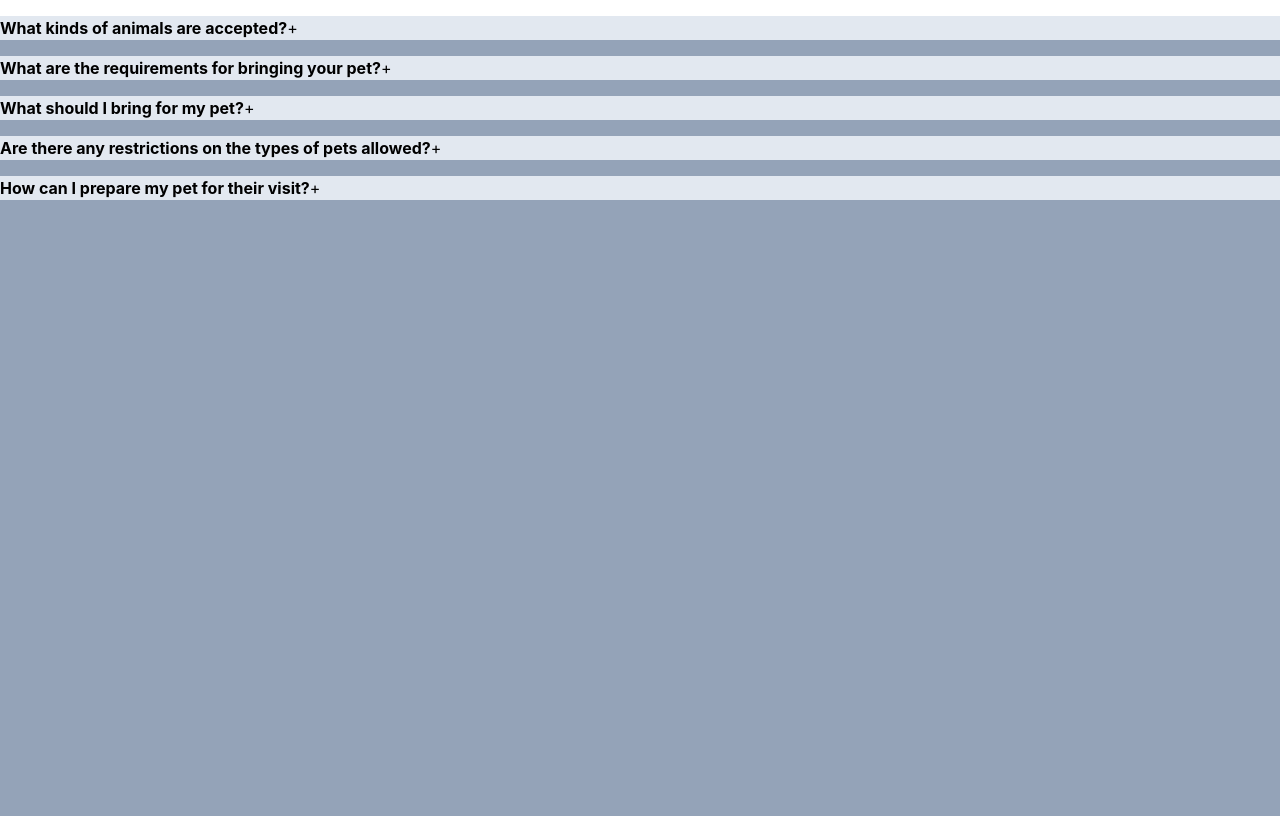
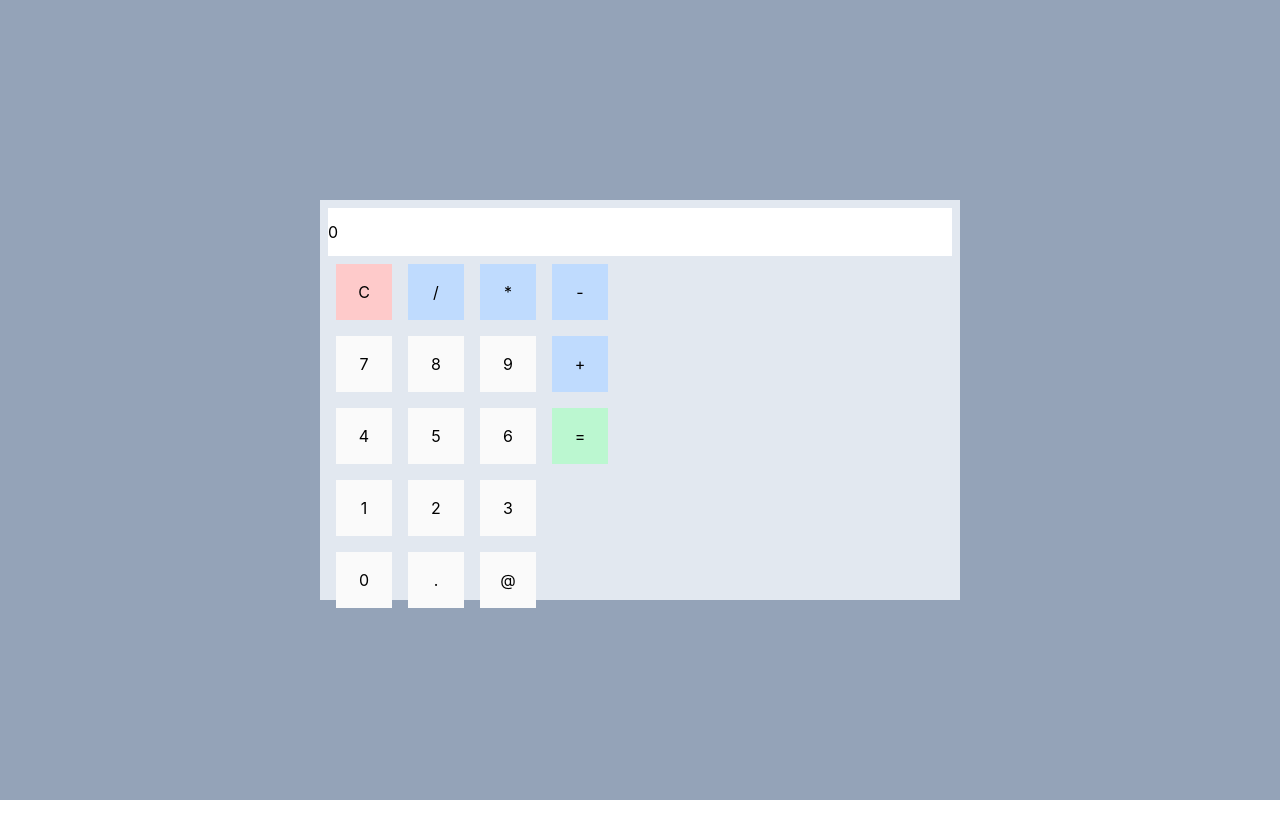
Before and after one commit to alextruonglt/funProjects, a React (Create React App) app: page / in a window 1280 px wide. Built offline with nearby package versions, Linux system fonts and the light colour scheme.

Commit message:
started Calculator

```diff
--- a/src/App.js
+++ b/src/App.js
@@ -4,9 +4,10 @@ import QuoteApp from "./projects/quoteApp/QuoteApp"
 import StopWatch from "./projects/stopWatch/StopWatch"
 import TodoApp from "./projects/todoApp/TodoApp"
 import QnaApp from "./projects/q_and_aApp/QnaApp"
+import CalculatorApp from "./projects/calculator/CalculatorApp"
 
 function App() {
-  return <QnaApp />
+	return <CalculatorApp />
 }
 
 export default App
--- /dev/null
+++ b/src/projects/calculator/CalculatorApp.js
@@ -0,0 +1,132 @@
+import React, { useState } from "react"
+
+const CalculatorApp = () => {
+	const [inputNum, setInputNum] = useState(0)
+	const [total, setTotal] = useState(0)
+
+	const onValueChange = (e) => {}
+
+	const onValueClick = (e) => {
+		if (inputNum == 0) {
+			setInputNum(e.target.value)
+		} else {
+			setInputNum((prevNum) => prevNum + e.target.value)
+		}
+	}
+	return (
+		<div
+			id="page"
+			className="h-screen bg-slate-400 flex justify-center items-center"
+		>
+			<div
+				id="calculatorContainer"
+				className="bg-slate-200 px-2 py-2 h-1/2 w-1/2"
+			>
+				<input
+					type="text"
+					onChange={onValueChange}
+					value={inputNum}
+					className="h-12 w-full"
+				/>
+				<div id="calculatorPad" className="flex">
+					<div id="container1">
+						<div id="row1C1">
+							<button className="bg-red-200 h-14 w-14 mx-2 my-2">C</button>
+							<button className="bg-blue-200 h-14 w-14 mx-2 my-2">/</button>
+							<button className="bg-blue-200 h-14 w-14 mx-2 my-2">*</button>
+						</div>
+						<div id="row2C1">
+							<button
+								className="bg-neutral-50 h-14 w-14 mx-2 my-2"
+								value={7}
+								onClick={onValueClick}
+							>
+								7
+							</button>
+							<button
+								className="bg-neutral-50 h-14 w-14 mx-2 my-2"
+								value={8}
+								onClick={onValueClick}
+							>
+								8
+							</button>
+							<button
+								className="bg-neutral-50 h-14 w-14 mx-2 my-2"
+								value={9}
+								onClick={onValueClick}
+							>
+								9
+							</button>
+						</div>
+						<div id="row3C1">
+							<button
+								className="bg-neutral-50 h-14 w-14 mx-2 my-2"
+								value={4}
+								onClick={onValueClick}
+							>
+								4
+							</button>
+							<button
+								className="bg-neutral-50 h-14 w-14 mx-2 my-2"
+								value={5}
+								onClick={onValueClick}
+							>
+								5
+							</button>
+							<button
+								className="bg-neutral-50 h-14 w-14 mx-2 my-2"
+								value={6}
+								onClick={onValueClick}
+							>
+								6
+							</button>
+						</div>
+						<div id="row4C1">
+							<button
+								className="bg-neutral-50 h-14 w-14 mx-2 my-2"
+								value={1}
+								onClick={onValueClick}
+							>
+								1
+							</button>
+							<button
+								className="bg-neutral-50 h-14 w-14 mx-2 my-2"
+								value={2}
+								onClick={onValueClick}
+							>
+								2
+							</button>
+							<button
+								className="bg-neutral-50 h-14 w-14 mx-2 my-2"
+								value={3}
+								onClick={onValueClick}
+							>
+								3
+							</button>
+						</div>
+						<div id="row5C1">
+							<button
+								className="bg-neutral-50 h-14 w-14 mx-2 my-2"
+								value={0}
+								onClick={onValueClick}
+							>
+								0
+							</button>
+							<button className="bg-neutral-50 h-14 w-14 mx-2 my-2">.</button>
+							<button className="bg-neutral-50 h-14 w-14 mx-2 my-2">@</button>
+						</div>
+					</div>
+					<div id="container2">
+						<div id="Col1C2" className="flex flex-col">
+							<button className="bg-blue-200 h-14 w-14 mx-2 my-2">-</button>
+							<button className="bg-blue-200 h-14 w-14 mx-2 my-2">+</button>
+							<button className="bg-green-200 h-14 w-14 mx-2 my-2">=</button>
+						</div>
+					</div>
+				</div>
+			</div>
+		</div>
+	)
+}
+
+export default CalculatorApp
```
